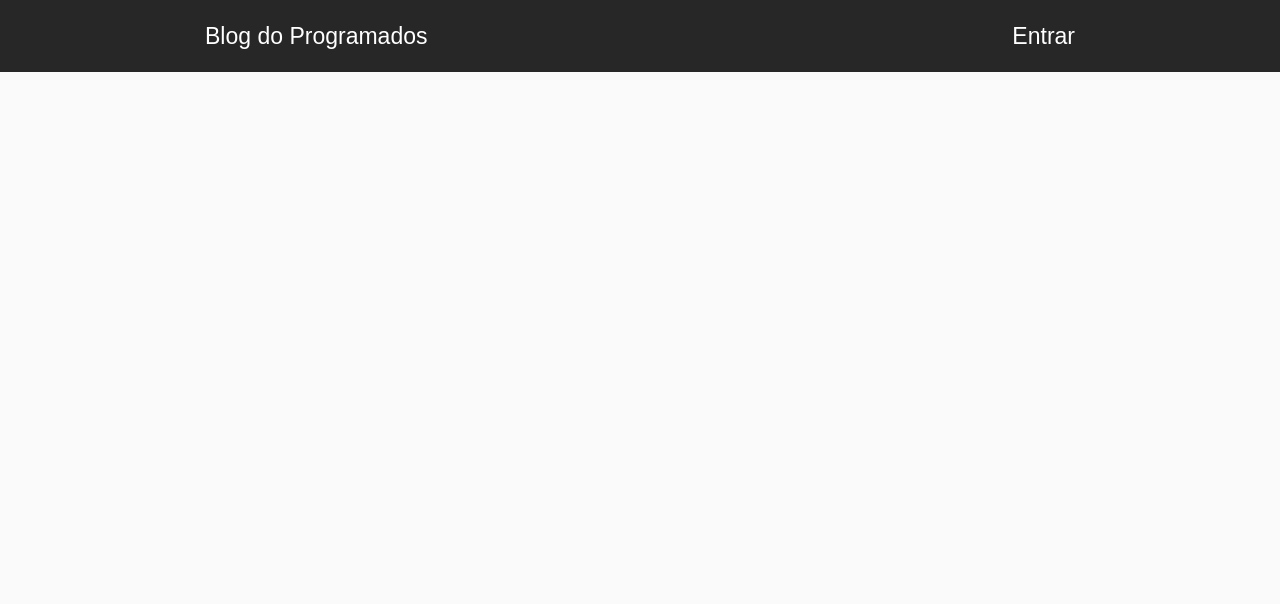
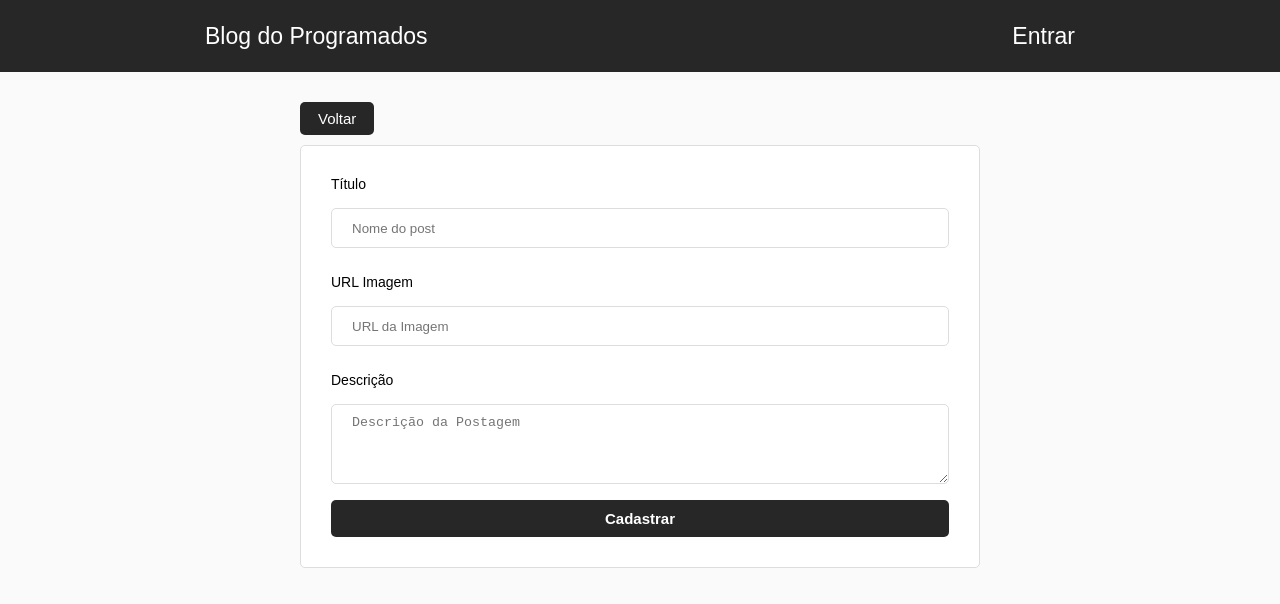
Before and after one commit to damascoa/reactjs-learn, a React (Create React App) app: page /dashboard/new in a window 1280 px wide. Shown: the top 604 px of the page. Built offline with nearby package versions, Linux system fonts and the light colour scheme; no server answers.

Commit message:
Adicionado a tela de cadastro de posts

```diff
--- a/src/App.js
+++ b/src/App.js
@@ -5,6 +5,7 @@
 import Header from './components/Header';
 import Dashboard from './components/Dashboard';
 import Register from './components/Register';
+import New from './components/New';
 import firebase from './firebase.js';
 import './global.css'
 
@@ -30,6 +31,7 @@
           <Route exact path="/login" component={Login} />
           <Route exact path="/dashboard" component={Dashboard} />
           <Route exact path="/register" component={Register} />
+          <Route exact path="/dashboard/new" component={New} />
         </Switch>
       </BrowserRouter>
     ) : (
--- /dev/null
+++ b/src/components/New/index.js
@@ -0,0 +1,52 @@
+import React, { Component } from 'react';
+import { Link, withRouter } from 'react-router-dom'
+import './new.css'
+class New extends Component {
+
+    constructor(props) {
+        super(props);
+
+        this.state = {
+            titulo: '',
+            imagem: '',
+            descricao: ''
+        }
+        this.cadastrar = this.cadastrar.bind(this);
+    }
+
+    cadastrar() {
+
+    }
+
+
+    render() {
+        return (
+            <div>
+                <header id="new">
+                    <Link to="/dashboard">Voltar</Link>
+                </header>
+
+                <form onsubmit={this.cadastrar()} id="newPost">
+                    <label>Título</label><br />
+                    <input type="text" placeholder="Nome do post" value={this.state.titulo}
+                        onChange={(e) => this.setState({ titulo: e.target.value })} /> <br />
+
+                    <label>URL Imagem</label><br />
+                    <input type="text" placeholder="URL da Imagem" value={this.state.imagem}
+                        onChange={(e) => this.setState({ imagem: e.target.value })} /> <br />
+
+                    <label>Descrição</label><br />
+                    <textArea type="text" placeholder="Descrição da Postagem" value={this.state.descricao}
+                        onChange={(e) => this.setState({ descricao: e.target.value })} /> <br />
+
+                    <button type="submit">Cadastrar</button>
+
+
+                </form>
+
+            </div>
+        )
+    }
+}
+
+export default withRouter(New)
--- /dev/null
+++ b/src/components/New/new.css
@@ -0,0 +1,61 @@
+header#new {
+    width: 100%;
+    display: flex;
+    flex-direction: column;
+    align-items: flex-start;
+    max-width: 680px;
+    margin: 30px auto 10px;
+}
+
+header#new a {
+    background: #272727;
+    padding: 8px 18px 8px;
+    border-radius: 5px;
+    color: white;
+    text-decoration: none;
+    font-size: 15px;
+}
+
+form#newPost {
+    background: #fff;
+    width: 100%;
+    max-width: 680px;
+    margin: 0px auto 0px;
+    padding: 30px;
+    border: 1px solid #ddd;
+    border-radius: 5px;;
+    display: flex;
+    flex-direction: column;
+}
+
+form#newPost input{
+    margin-bottom: 10px;
+
+}
+
+form#newPost input[type=text]{
+    height: 40px;
+    border-radius: 5px;
+    border: 1px solid #ddd;
+    padding: 0 20px;
+}
+
+form#newPost textarea{
+    height: 80px;
+    border-radius: 5px;
+    border: 1px solid #ddd;
+    padding: 0 20px;
+    padding-top: 10px;
+}
+
+form#newPost button{
+
+    padding: 10px 20px;
+    background: #272727;
+    border-radius: 5px;
+    color: white;
+    text-decoration: none;
+    font-size: 15px;
+    border: 0px;
+    font-weight: bold;;
+}
```
